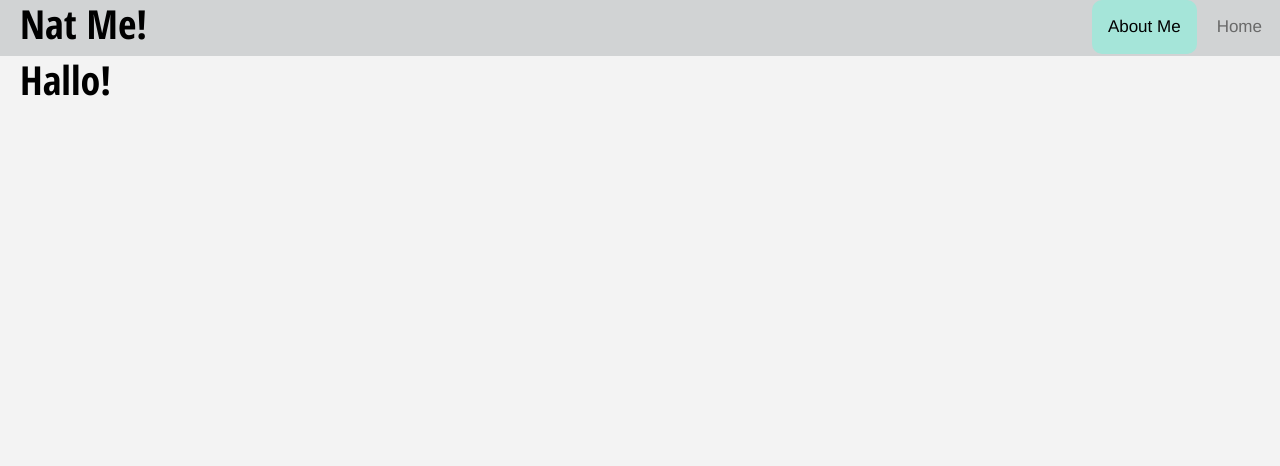
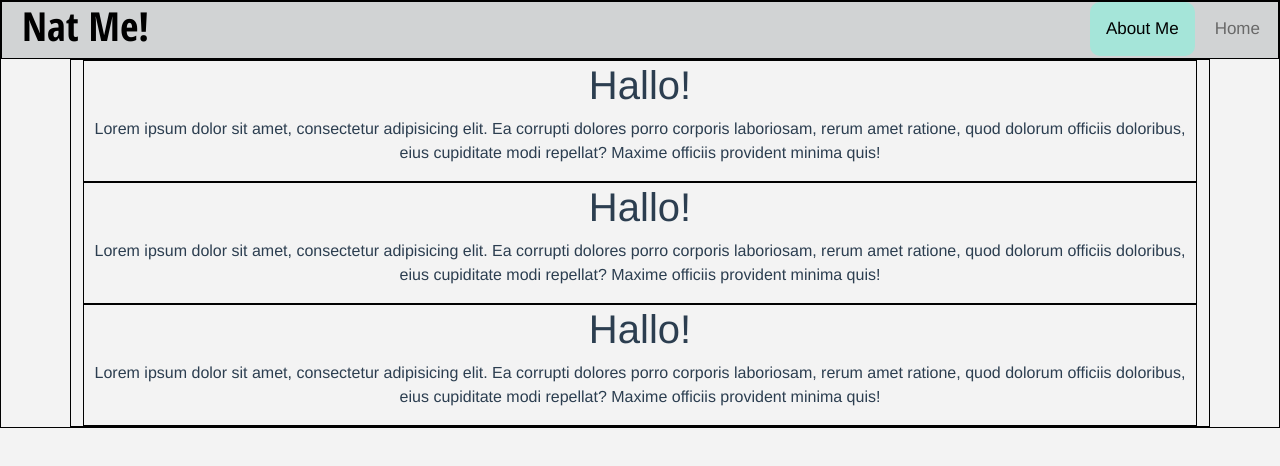
Before and after one commit to Ethea2/Nat-Me, a Vue app: page /about in a window 1280 px wide. Shown: the top 466 px of the page. Built offline with nearby package versions, Linux system fonts and the light colour scheme.

Commit message:
Bug: Elements addeed to other about affects other views. ToDo: Setup a better nav system.

```diff
--- a/src/components/NavBar.vue
+++ b/src/components/NavBar.vue
@@ -1,6 +1,6 @@
 <template>
  <div class="topnav">
-      <h1 class="webTitle animate__animated" @click="redirect" :class="{animate__heartBeat:hoverOverTitle}"
+      <h1 class="webTitle animate__animated" @click="redirect" :class="{animate__pulse:hoverOverTitle}"
       @mouseenter="enterTitle" @mouseleave="leaveTitle">Nat Me!</h1>
       <router-link to="/" class="animate__animated" :class="{animate__pulse:hoverOverHome}"
       @mouseenter="enterHome" @mouseleave="leaveHome">Home</router-link>
--- a/src/views/About.vue
+++ b/src/views/About.vue
@@ -1,5 +1,20 @@
 <template>
-  <h1>Hallo!</h1>
+<div class="container">
+  <div class="box-1">
+    <h1>Hallo!</h1>
+    <p>Lorem ipsum dolor sit amet, consectetur adipisicing elit. Ea corrupti dolores porro corporis laboriosam, rerum amet ratione, quod dolorum officiis doloribus, eius cupiditate modi repellat? Maxime officiis provident minima quis!</p>
+  </div>
+  <div class="box-2">
+    <h1>Hallo!</h1>
+    <p>Lorem ipsum dolor sit amet, consectetur adipisicing elit. Ea corrupti dolores porro corporis laboriosam, rerum amet ratione, quod dolorum officiis doloribus, eius cupiditate modi repellat? Maxime officiis provident minima quis!</p>
+  </div>
+  <div class="box-3">
+    <h1>Hallo!</h1>
+    <p>Lorem ipsum dolor sit amet, consectetur adipisicing elit. Ea corrupti dolores porro corporis laboriosam, rerum amet ratione, quod dolorum officiis doloribus, eius cupiditate modi repellat? Maxime officiis provident minima quis!</p>
+  </div>
+</div>
+
+
 </template>
 
 <script>
@@ -9,5 +24,12 @@ export default {
 </script>
 
 <style>
+div{
+  border: 1px solid black;
+}
+.container-1{
+  display: flex;
+  border: 1px solid #ccc;
+}
 
 </style>
```
